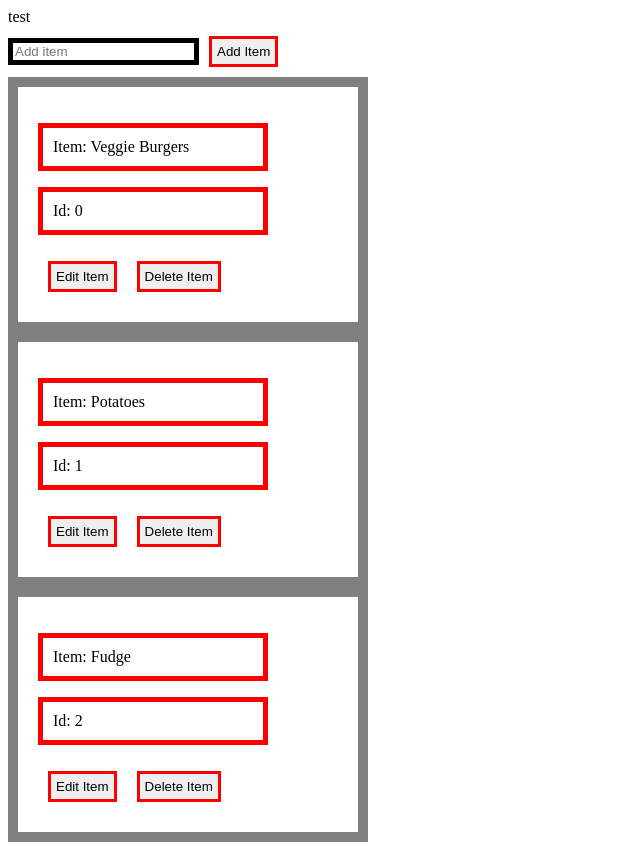
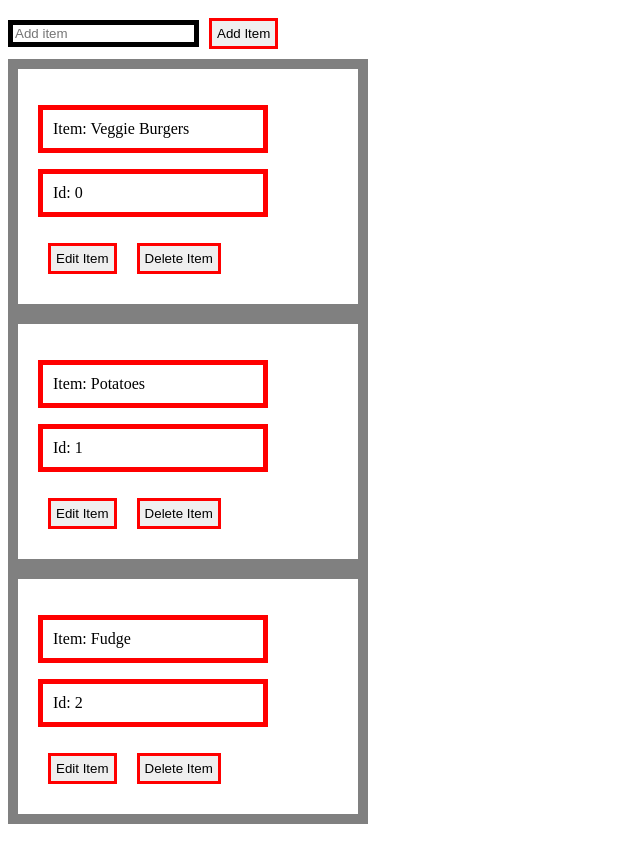
Before and after one commit to AmitSheth9/Shopping-List, a React app: page / in a window 1280 px wide. Shown: the whole page, without its empty margins (0-640 px from the left). Built offline with nearby package versions, Linux system fonts and the light colour scheme.

Commit message:
removed outer shoppinglist folder

```diff
--- a/src/components/AddItem.jsx
+++ b/src/components/AddItem.jsx
@@ -9,7 +9,7 @@ export default function AddItem({ handleAddItem  }) {
         handleAddItem(text);
     }
     return (
-        <div>test
+        <div>
             <div>
             <form onSubmit={handleSubmit}>
                 <label>
```
Also changed, not shown: 1 other file (tests, documents, lock files or other folders).
